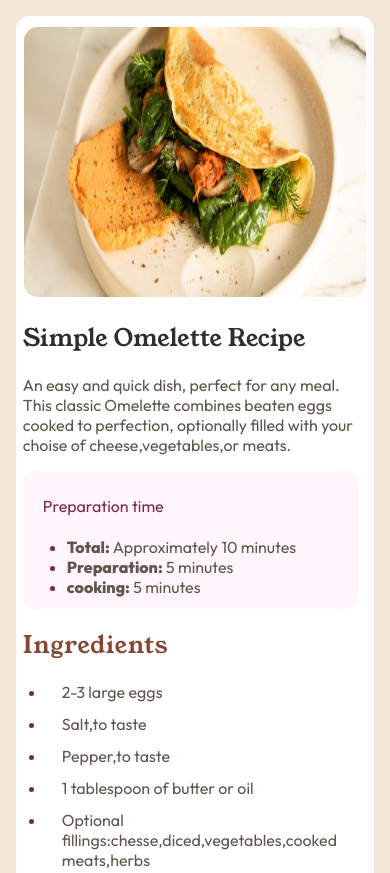
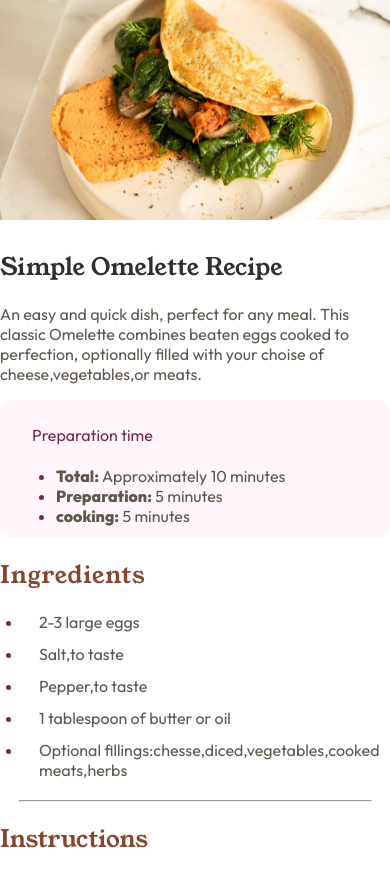
Before and after one commit to Yerson-Viveros05/Frontend-Mentor-pagine-recipe, a plain HTML site: page index.html in a window 390 px wide. Shown: the top 873 px of the page. Drawn offline with Linux system fonts and the light colour scheme.

Commit message:
pagina responsive terminada

```diff
--- a/index.html
+++ b/index.html
@@ -26,7 +26,7 @@
         <img src="assets/images/image-omelette.jpeg" alt="omelette">
         </div>
           <h1>Simple Omelette Recipe</h1>
-          <p>An easy and quick dish, perfect for any meal. This classic Omelette combines beaten eggs <br>
+          <p>An easy and quick dish, perfect for any meal. This classic Omelette combines beaten eggs
           cooked to perfection, optionally filled with your choise of cheese,vegetables,or meats.</p>
       </section>
 
@@ -57,13 +57,14 @@
     <section class="instrucciones">
       <h2>Instructions</h2>
        <ol>
-        <li><span>Beat the eggs:</span> In a bowl,beat the eggs with a pinch of salt and pepper until they are <br>
+        <li><span>Beat the eggs:</span> In a bowl,beat the eggs with a pinch of salt and pepper until they are
         well mixed.You can add a tablespoon of water of milk for a fluffier texture.</li>
         <li><span>Heat the pan:</span> Place a non-stick frying pan over medium heat and add butter or oil.</li>
-        <li><span>Cook the Omelette:</span>Once the butter is melted and bubbling, pour in the eggs. <br>
+        <li><span>Cook the Omelette:</span>Once the butter is melted and bubbling, pour in the eggs.
            Tilt the pan to ensure the eggs evenly coat the surface.</li>
-        <li><span>Add fillings(optional):</span> When the eggs begin to set at the edges but are still slightly <br>runny in the middle, sprinkle your chosen fillings over one half of the omelette.</li>
-        <li><span>Fold and serve:</span> As the omelette continues to cook, carefully lift one edge and fold it <br>
+        <li><span>Add fillings(optional):</span> When the eggs begin to set at the edges but are still slightly
+          runny in the middle, sprinkle your chosen fillings over one half of the omelette.</li>
+        <li><span>Fold and serve:</span> As the omelette continues to cook, carefully lift one edge and fold it
           over the fillings. Let it cook for another minute, then slide it onto a plate.</li>
         <li><span>Enjoy:</span>Serve hot, with additional salt and pepper if needed.</li>
        </ol>
--- a/style.css
+++ b/style.css
@@ -10,7 +10,8 @@ body{
    padding: 2%;
    background-color: hsl(0, 0%, 100%);
    border-radius: 14px;
-   margin: 0;
+   width: 45%;
+   max-width: 40%;
 }
 .tarjeta .imagen{
  display: flex;
@@ -158,3 +159,66 @@ span{
 hr{
     width: 100%;
 }
+/* Página responsive para móvil */
+@media(max-width:412px){
+    /* 1. BODY */
+    body{
+        margin: 0;
+        padding: 0;
+        align-items: flex-start; /* Desactivamos el centrado vertical en móvil */
+        min-height: 0;
+        overflow-x: hidden;
+    }
+
+    /* 2. TARJETA - Ocupa todo el ancho sin bordes ni límites */
+    .tarjeta{
+        width: 100%;
+        max-width: none;
+        padding: 0; /* Eliminamos el padding de la tarjeta para que el contenido se extienda */
+        border-radius: 0;
+        margin: 0;
+    }
+
+    /* 3. IMAGEN - Se ajusta al borde superior de la pantalla */
+    .introduccion .imagen{
+        padding: 0;
+    }
+    .introduccion img{
+        border-radius: 0;
+        height: 220px;
+    }
+
+    /* 4. CONTENIDO INTERNO - APLICAMOS UN NUEVO PADDING UNIFORME */
+    .introduccion,
+    .tiempo,
+    .ingredientes,
+    .instrucciones,
+    .nutricion {
+        /* Aplicamos un padding lateral uniforme a TODOS los bloques de contenido */
+        padding: 0 0px; /* Espacio de 30px a izquierda y derecha */
+    }
+
+    /* 5. TITULO - Centramos y eliminamos los límites innecesarios */
+    .introduccion h1{
+        /* ELIMINA estas tres líneas, son las que causaban el problema:
+        display: flex;
+        width: 45px;
+        height: auto;
+        */
+        text-align: left; /* Generalmente se alinea a la izquierda en móvil */
+        margin-top: 30px; /* Añade un espacio después de la imagen */
+    }
+
+    /* 6. OTROS AJUSTES MÓVIL (para el resto del contenido) */
+    .preparacion {
+        /* Aseguramos que el contenedor de preparación ocupe el espacio con el padding aplicado */
+        width: auto;
+        padding-left: 16px; /* Añadimos el padding que tenías antes si quieres margen interno */
+    }
+    .nutricion table {
+        width: 100%; /* Ajustamos la tabla para que ocupe el ancho del padding de 30px */
+    }
+    hr{
+        width: 90%;
+    }
+}
```
